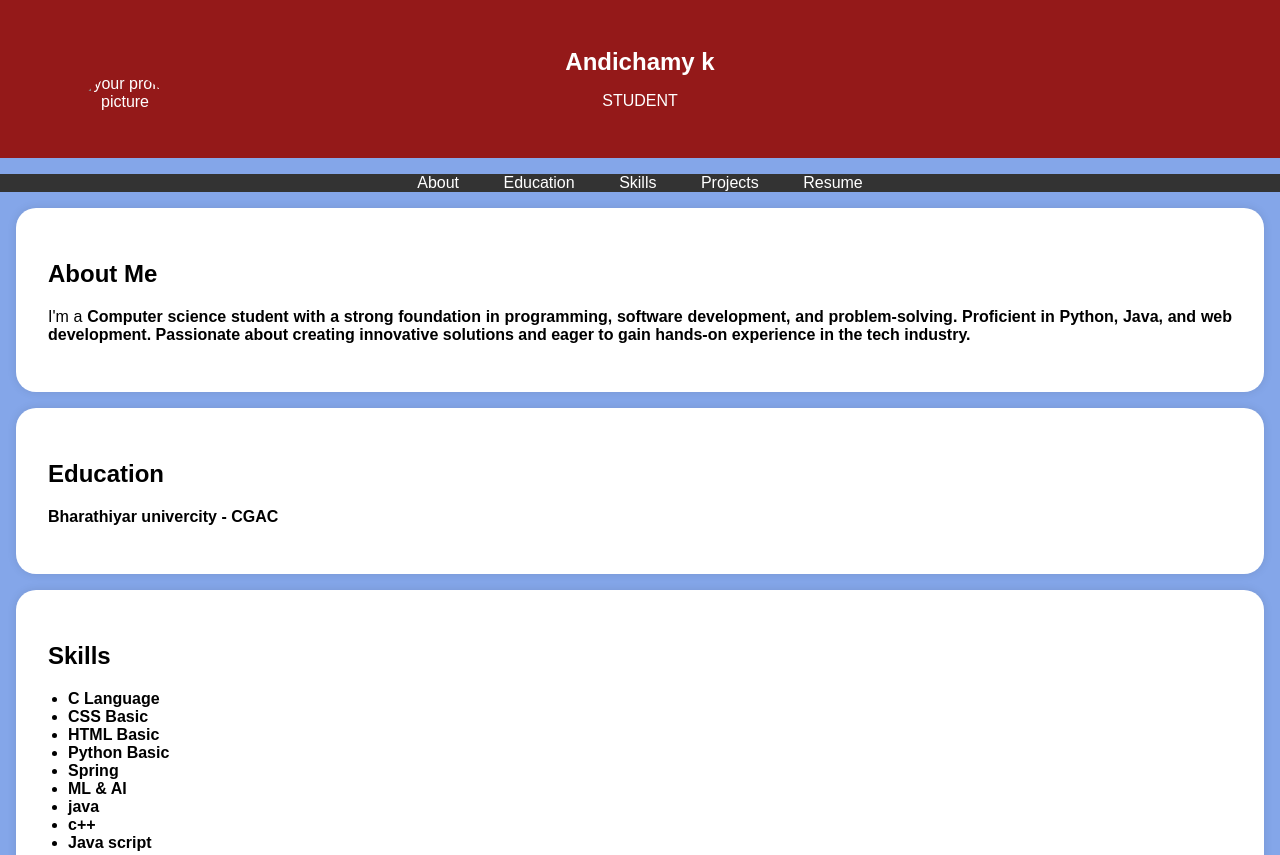
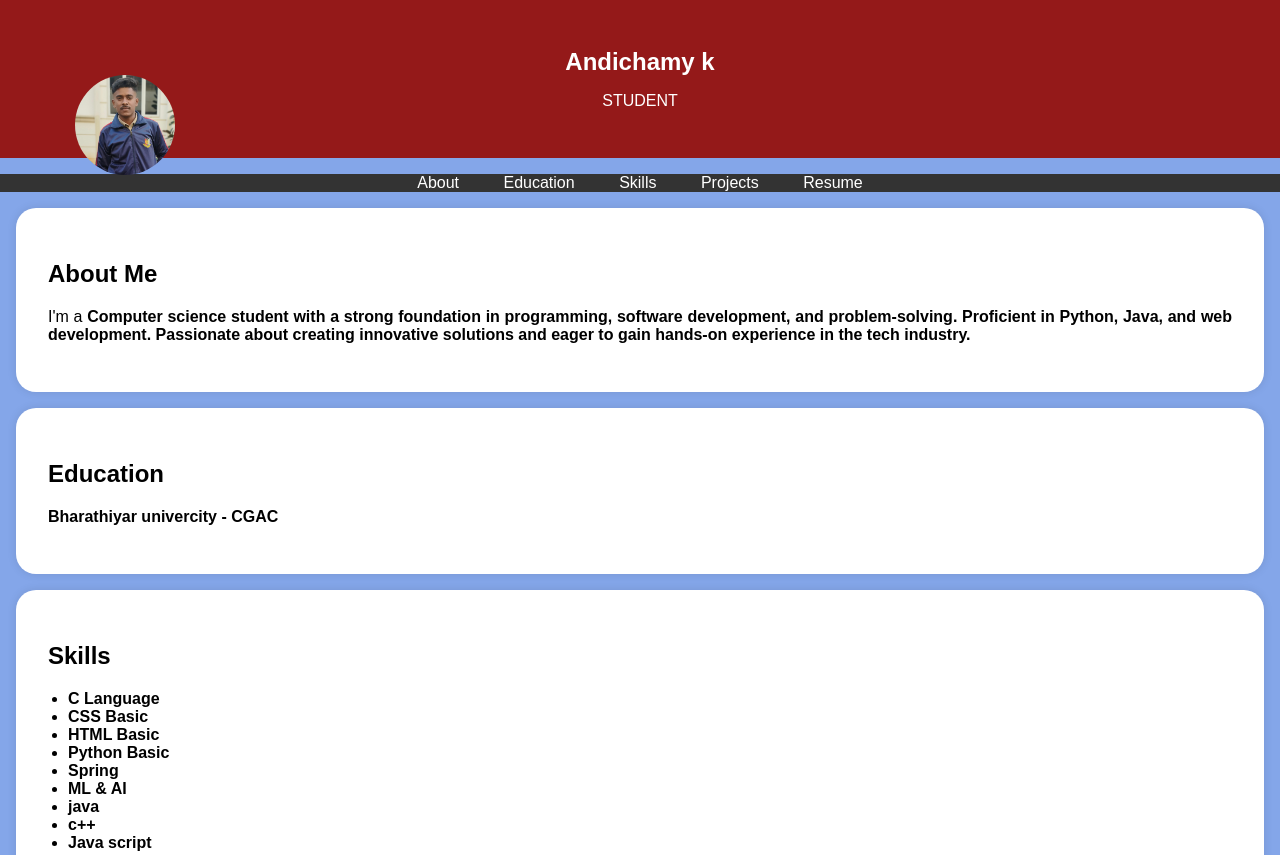
Before and after one commit to andichamy200/Digital-portfolio-, a plain HTML site: page index.html in a window 1280 px wide. Shown: the top 855 px of the page. Drawn offline with Linux system fonts and the light colour scheme.

Commit message:
Update index.html

```diff
--- a/index.html
+++ b/index.html
@@ -94,7 +94,7 @@
 <body>
     <header>
         <div class="header-content">
-            <img scr="andichamy.jpg" alt="your profile picture" class="profile-picture">
+            <img src="andichamy.jpg" alt="your profile picture" class="profile-picture">
             <h1>Andichamy k</h1>
             <p>STUDENT</p>
         </div>
```
